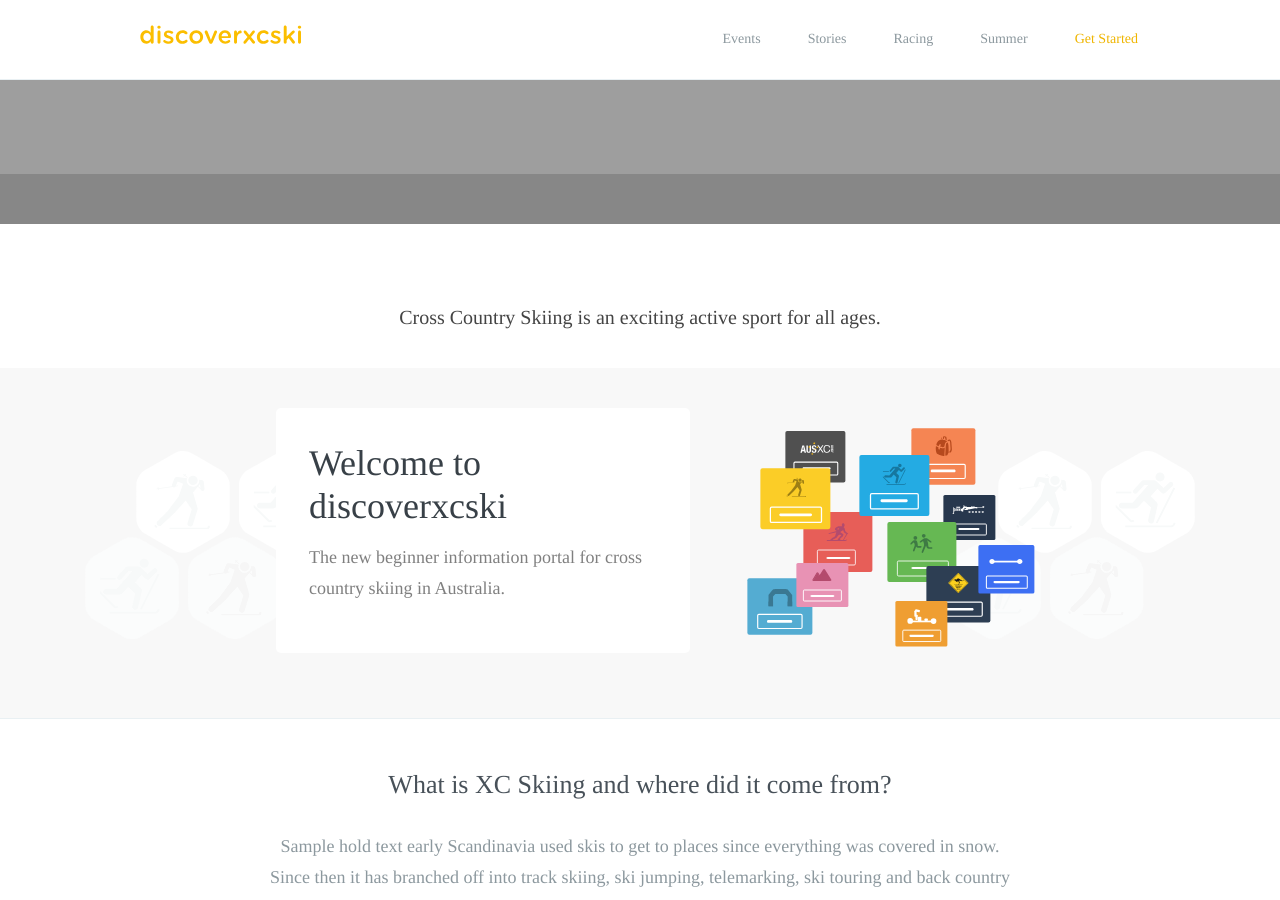
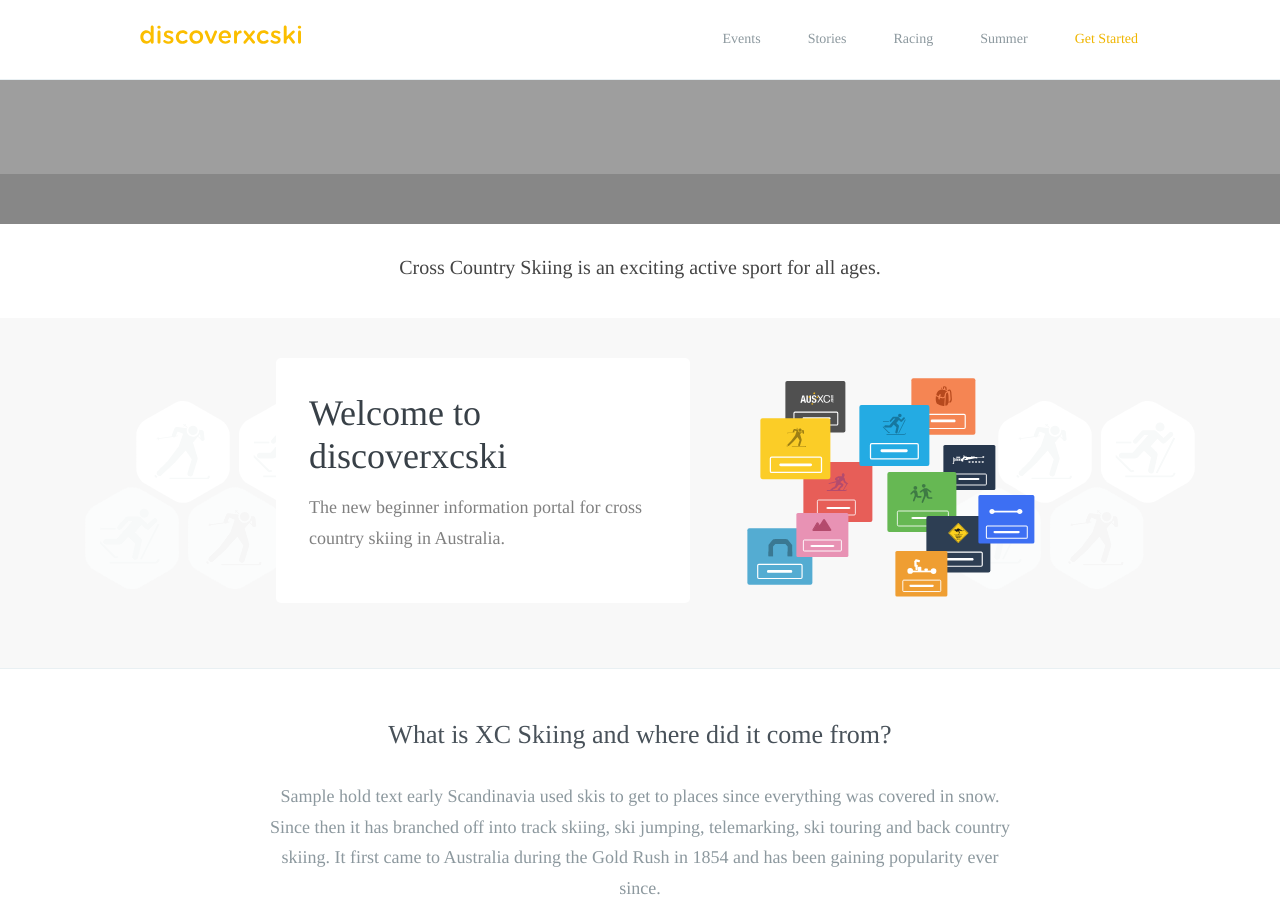
Before and after one commit to robcatto/robcatto.github.io, a Jekyll site: the page index.html, which Jekyll copies as it is, in a window 1280 px wide and 900 px high, scrolled down 816 px. Built offline with Jekyll 4.4.1, drawn with Linux system fonts in a browser that asks for light colours; some web fonts are replaced; Markdown is read by kramdown in place of the engine named in the settings.

Commit message:
Homepage Commit

```diff
--- a/index.html
+++ b/index.html
@@ -123,7 +123,7 @@
         <div class="homepage__imagetext"></div>
 </div>
 
-        <div id="page__content--wrap">
+        <div id="page__content--wrap" style="  top: -50px; position: relative;">
             <div class="page__content">
 
             <section class="homepage__quotearea">
```
